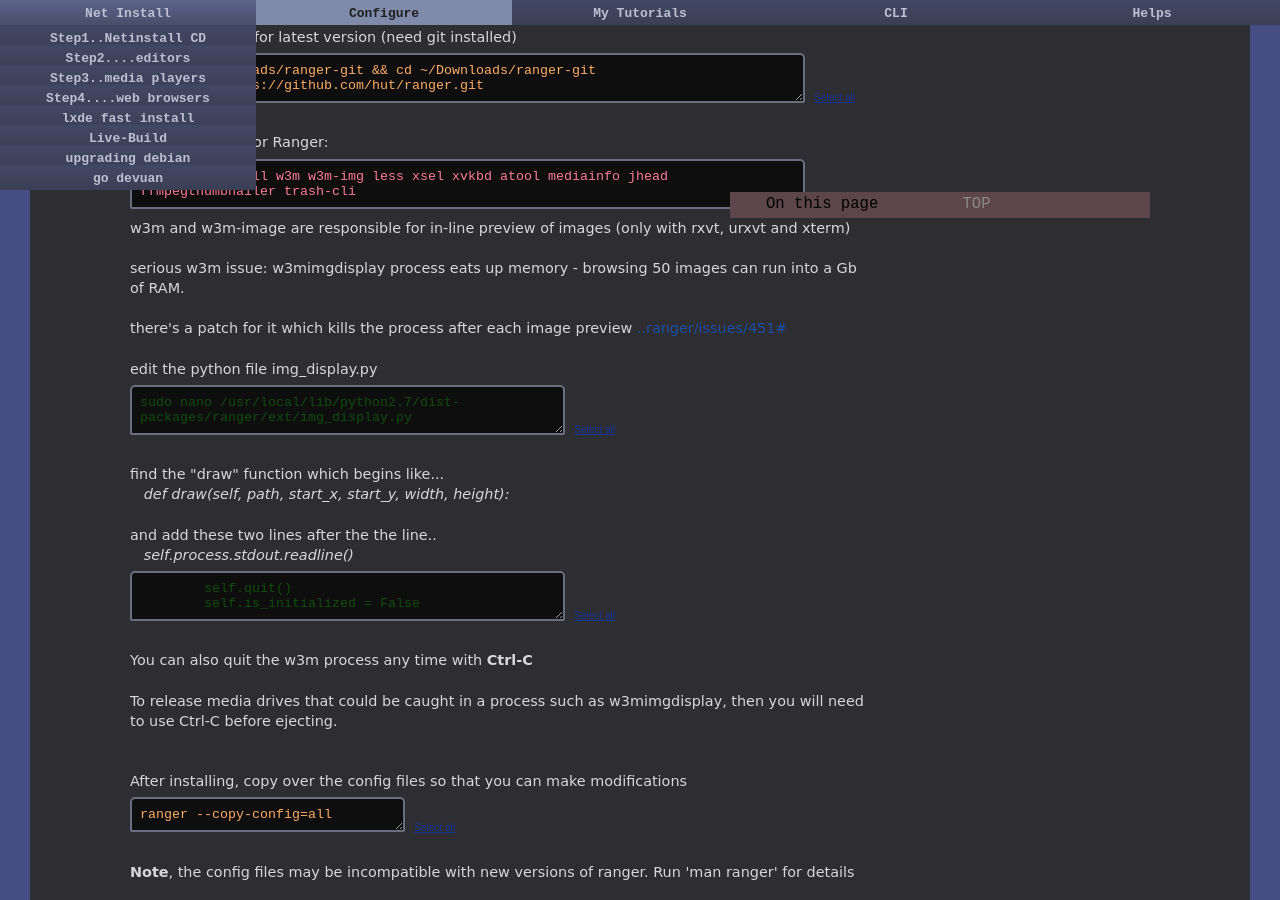
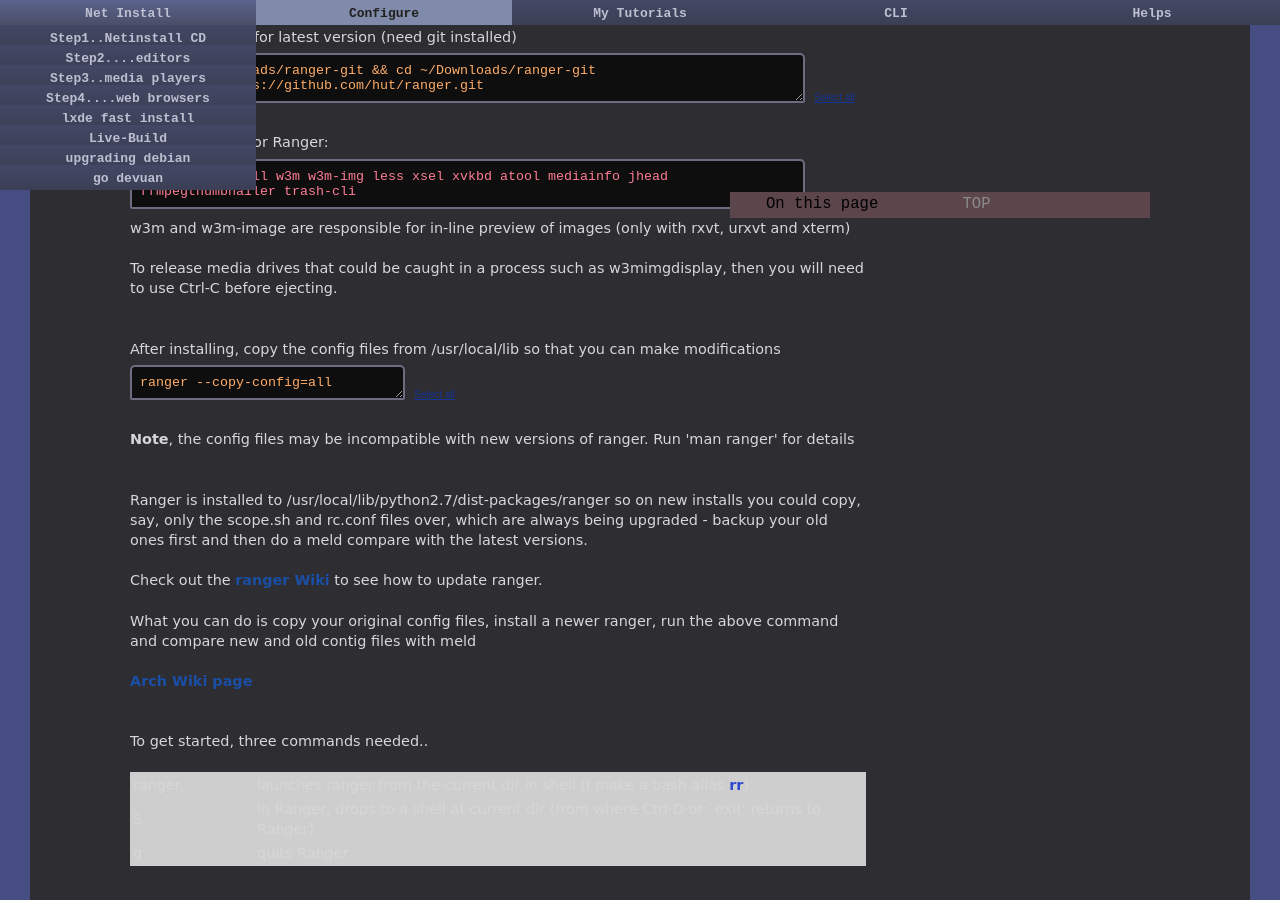
Before and after one commit to dquinton/debian-install, a Jekyll site: the page built from config/ranger.html, in a window 1280 px wide and 900 px high, scrolled down 1197 px. Built offline with Jekyll 4.4.1, drawn with Linux system fonts in a browser that asks for light colours.

Commit message:
updating pages

```diff
--- a/config/plain-openbox.html
+++ b/config/plain-openbox.html
@@ -214,8 +214,7 @@ I tried out some methods using zenity dialogues with shutdown/reboot/standby/log
 <br><br>
 Then I figured out yad.  Yad totally outshines zenity in this use, because, whereas zenity outputs only two values from a question dialogue, 0 and 1, yad can set a value to each button -and you can have as many buttons as you like.
 <br><br>
-(download yad, unpack and install with <span style="color:#994900;">./configure, make, sudo make install</span> <a href="https://code.google.com/p/yad/downloads/list">https://code.google.com/p/yad/downloads/list</a>)
-<br><br>
+
 So for my logout dialogue I have..
 
 <form>
--- a/config/ranger.html
+++ b/config/ranger.html
@@ -110,38 +110,10 @@
 w3m and w3m-image are responsible for in-line preview of images (only with rxvt, urxvt and xterm)
 
 <br><br>
-serious w3m issue: w3mimgdisplay process eats up memory - browsing 50 images can run into a Gb of RAM.
-<br><br>
-there's a patch for it which kills the process after each image preview <a href="https://github.com/ranger/ranger/issues/451#issuecomment-309900698">..ranger/issues/451#</a>
-<br><br>
-edit the python file img_display.py
-<br>
-
-<form><textarea name="T" id="file" rows="2" cols="50">
-sudo nano /usr/local/lib/python2.7/dist-packages/ranger/ext/img_display.py</textarea>
-&nbsp;<input type="button" class="submitLink" value="Select all" onClick="javascript:this.form.T.focus();this.form.T.select();">
-</form>
-<br>
-find the "draw" function which begins like...
-<br>
-<i>&nbsp;&nbsp;&nbsp;def draw(self, path, start_x, start_y, width, height):</i>
-<br><br>
-and add these two lines after the the line..
-<br>
-<i>&nbsp;&nbsp;&nbsp;self.process.stdout.readline()</i>
-
-<form><textarea name="T" id="file" rows="2" cols="50">
-        self.quit()
-        self.is_initialized = False</textarea>
-&nbsp;<input type="button" class="submitLink" value="Select all" onClick="javascript:this.form.T.focus();this.form.T.select();">
-</form>
-<br>
-You can also quit the w3m process any time with <b>Ctrl-C</b>
-<br><br>
 To release media drives that could be caught in a process such as w3mimgdisplay, then you will need to use Ctrl-C before ejecting.
 
 <br><br><br>
-After installing, copy over the config files so that you can make modifications
+After installing, copy the config files from /usr/local/lib so that you can make modifications
 <form><textarea name="T" id="cmd" rows="1" cols="30">
 ranger --copy-config=all</textarea>
 &nbsp;<input type="button" class="submitLink" value="Select all" onClick="javascript:this.form.T.focus();this.form.T.select();">
```
Also changed, not shown: other parts of config/plain-openbox.html (+1 -1 lines), netinstall/live-build.html (+4 -4 lines).
